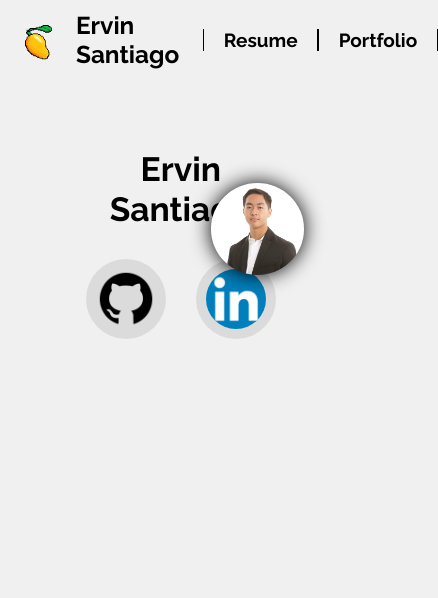
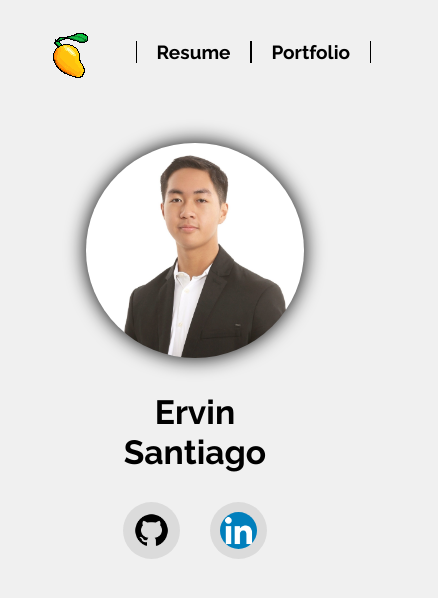
Before and after one commit to EJaySant/EJaySant.github.io, a plain HTML site: page index.html in a window 390 px wide. Shown: the whole page, 438 px wide, since content can reach past the window. Drawn offline with Linux system fonts and the light colour scheme.

Commit message:
Started adding a liquid layout

```diff
--- a/css/style.css
+++ b/css/style.css
@@ -10,7 +10,7 @@
 :root {
     --second-color: rgb(0, 0, 0);
     --back-color: rgb(240, 240, 240);
-    --cover-icon-width: 80px;
+    --cover-icon-width: calc(3em + 2vw);
 }
 
 body,
@@ -37,6 +37,7 @@ header {
     position: sticky;
     top: 0;
     display: grid;
+    margin: 0 5%;
     grid-template-columns: 2fr 1fr;
 }
 
@@ -113,3 +114,22 @@ header {
     background-color:rgba(218, 218, 218, 0.9);
     padding: 10px;
 }
+
+@media screen and (max-width: 600px) {
+    #cover {
+        width: 80%;
+        margin: 10vw auto;
+        display: grid;
+        justify-content: center;
+        align-items: center;
+        grid-template-columns: 70%;
+    }
+
+    #cover-image {
+        grid-row: 1 / span 1;
+    }
+
+    .header-title h2 {
+        display: none;
+    }
+}
```
